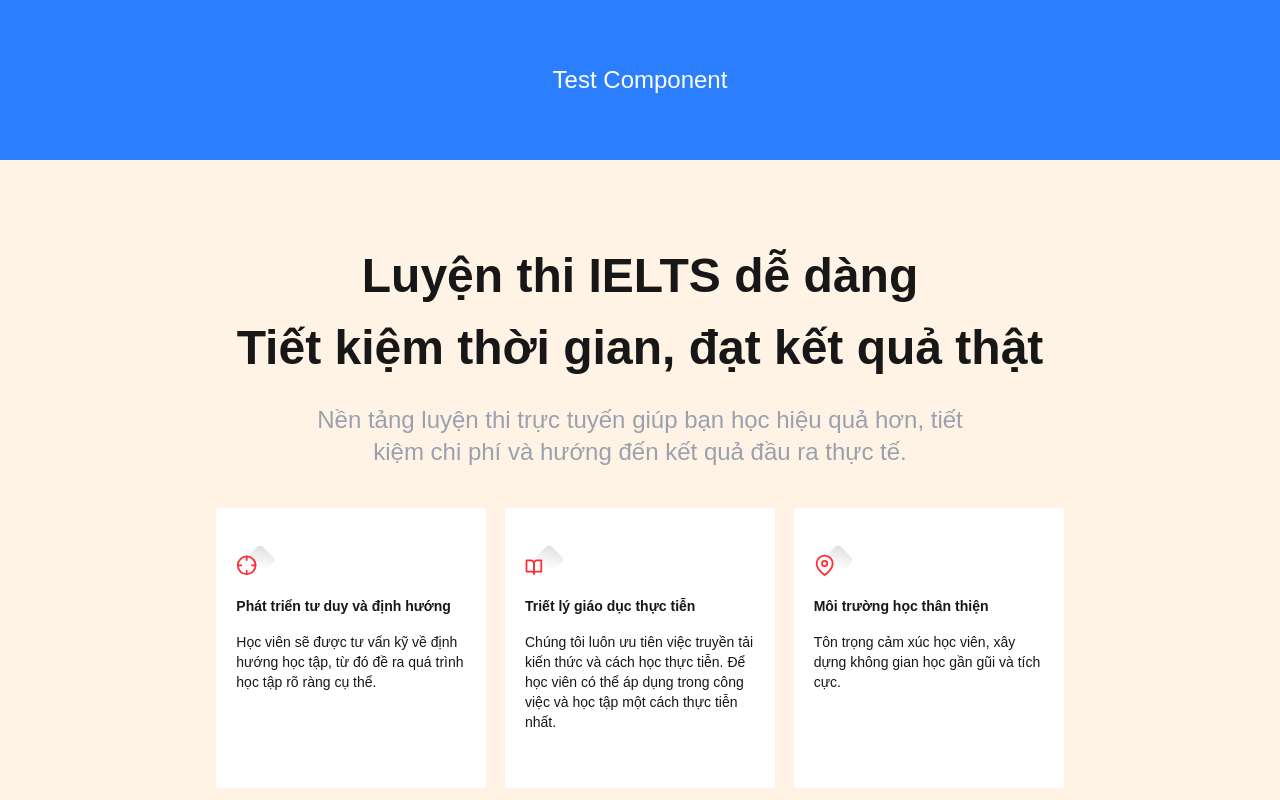
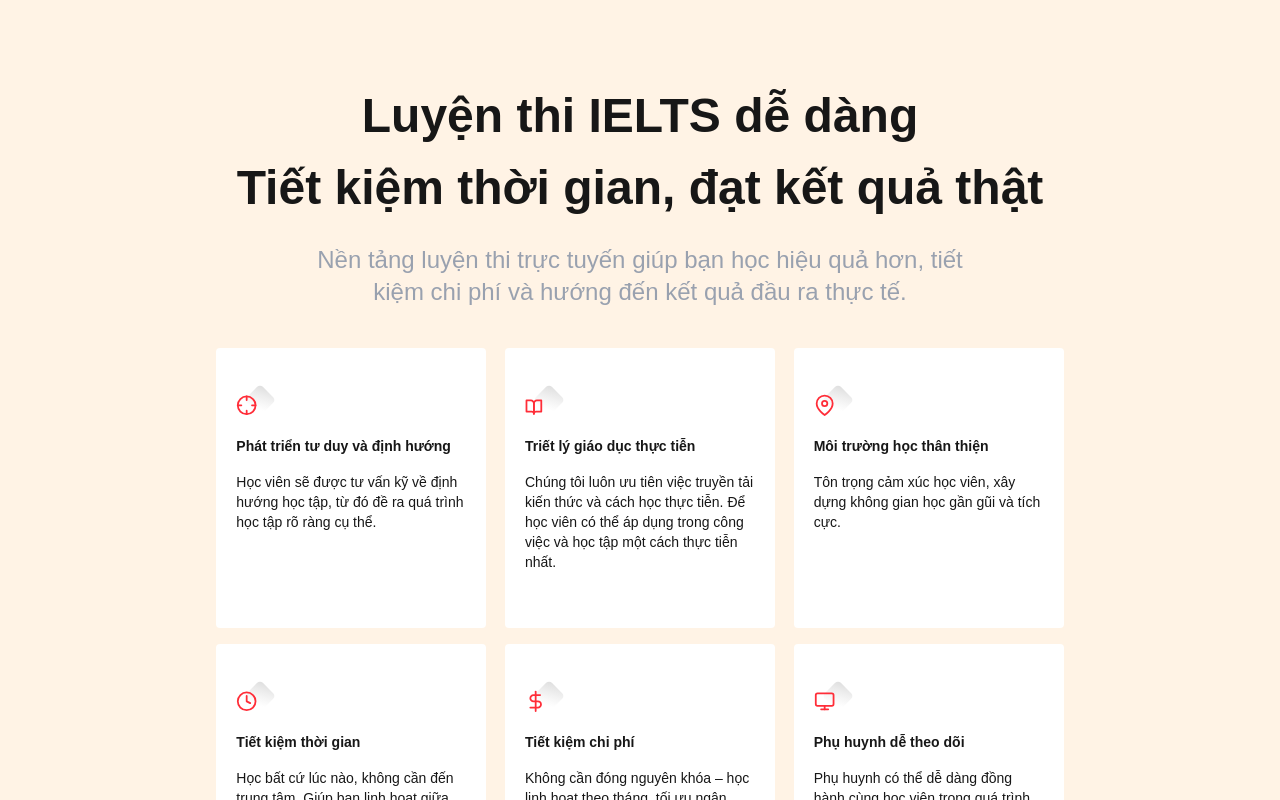
Before and after one commit to Jung-Talents/ielts-platform-nextjs-fe, a Next.js app: page / in a window 1280 px wide. Shown: the top 800 px of the page. Built offline with nearby package versions, Linux system fonts and the light colour scheme.

Commit message:
Remove Test Component

```diff
--- a/src/pages/index.tsx
+++ b/src/pages/index.tsx
@@ -5,9 +5,6 @@
 export default function Home() {
   return (
     <main className="bg-white">
-      <div className="w-full bg-blue-500 py-16 text-white text-center text-2xl">
-        Test Component
-      </div>
       <CardBenefits />
       <section className="mx-auto w-full max-w-[1440px] px-4 py-6">
         <div className="rounded-3xl bg-white shadow-sm ring-1 ring-zinc-200 overflow-hidden">
```
